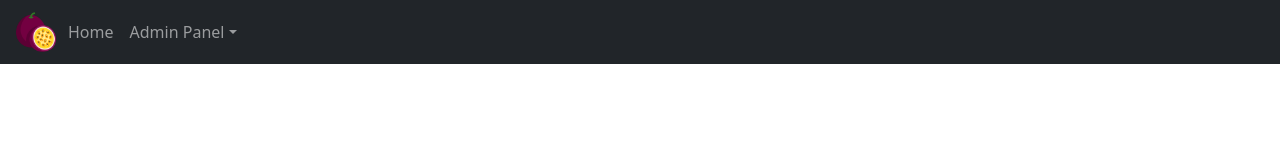
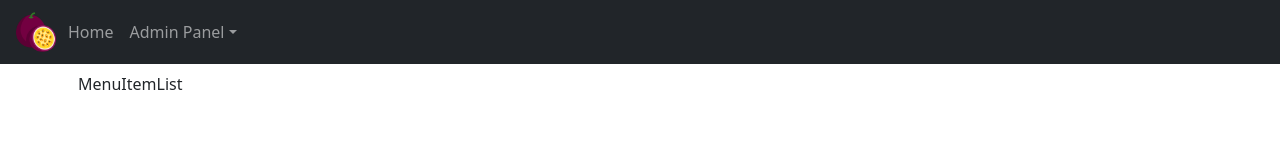
Before and after one commit to Timek12/passionfruit, a React (Create React App) app: page / in a window 1280 px wide. Shown: the top 160 px of the page. Built offline with nearby package versions, Linux system fonts and the light colour scheme; no server answers.

Commit message:
Remove text-white style

```diff
--- a/src/Container/App.tsx
+++ b/src/Container/App.tsx
@@ -4,7 +4,7 @@ import { Home } from "../Pages";
 
 function App() {
   return (
-    <div className="text-white">
+    <div>
       <Header />
       <Home />
       <Footer />
```
